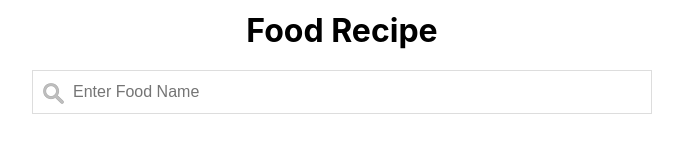
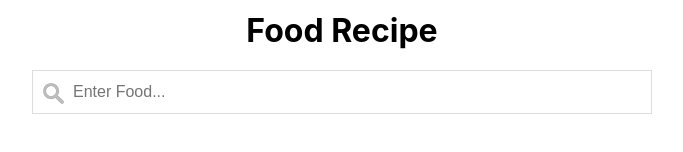
Before and after one commit to harika09/react_recipe_food, a React (Create React App) app: page / in a window 1280 px wide. Shown: the part 302-454 px from the top of the page, without its empty margins (298-981 px from the left). Built offline with nearby package versions, Linux system fonts and the light colour scheme.

Commit message:
update input placeholder

```diff
--- a/src/Components/Home/Home.js
+++ b/src/Components/Home/Home.js
@@ -50,7 +50,7 @@ function Home() {
                 type="text"
                 name="food"
                 className="search"
-                placeholder="Enter Food Name"
+                placeholder="Enter Food..."
                 value={foodName}
                 onChange={(e) => {
                   setFoodName(e.target.value);
```
